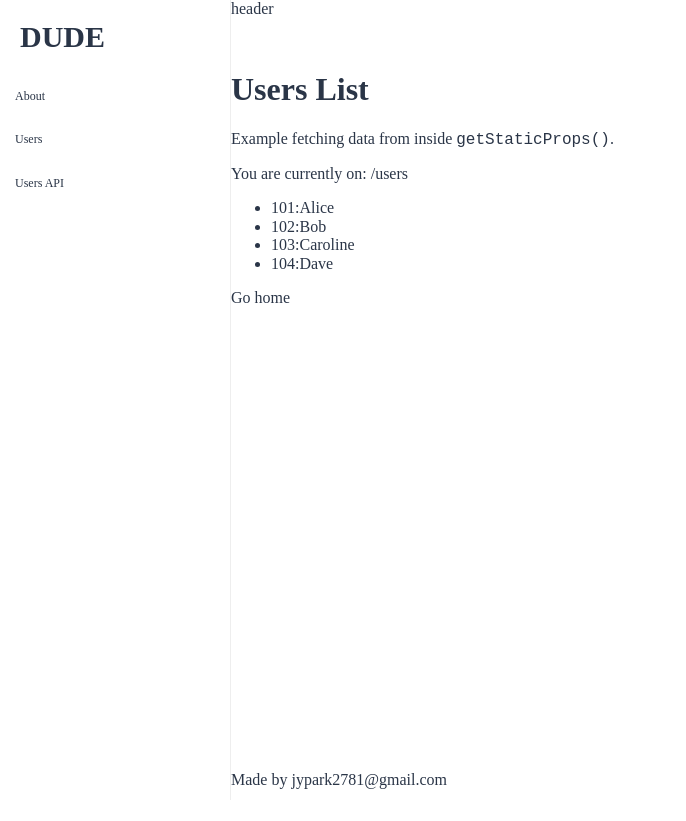
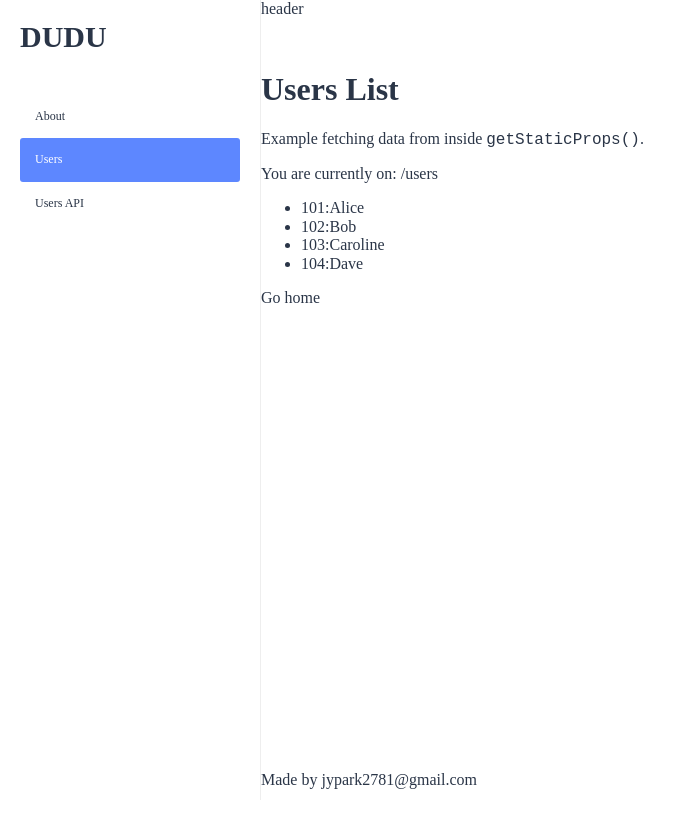
Before and after one commit to wldus904/DUDU, a Next.js app: page /users in a window 1280 px wide. Shown: the whole page, without its empty margins (0-686 px from the left). After the commit the page ends 800 px from the top, so only its background shows below. Built offline with nearby package versions, Linux system fonts and the light colour scheme.

Commit message:
feat: side menu style 수정

```diff
--- a/src/components/button/MenuButton.tsx
+++ b/src/components/button/MenuButton.tsx
@@ -1,10 +1,13 @@
 import React from "react";
-import styled from "styled-components";
+import styled, { useTheme } from "styled-components";
+import { useRouter } from "next/router";
+import { useEffect, use, useRef } from "react";
 
 const Button = styled.a`
-    width: 200px;
+    max-width: 190px;
     padding: 15px;
-    transition: all ease 500ms 0s;
+    transition: all ease 200ms 0s;
+    border-radius: 3px;
 
     &:hover {
         color: ${({ theme }) => theme.colors.primary};
@@ -12,8 +15,23 @@ const Button = styled.a`
     }
 `;
 
-const MenuButton = ({ children, ...rest }) => {
-    return <Button {...rest}>{children}</Button>;
+const MenuButton = ({ children, currentPath, ...rest }) => {
+    const theme = useTheme();
+    const buttonRef = useRef();
+    const router = useRouter();
+    const buttonStyle = {};
+
+    useEffect(() => {
+        if (currentPath === rest.href) {
+            buttonRef.current.style.backgroundColor = theme.colors.primary;
+            buttonRef.current.style.color = "#fff";
+        }
+    }, [currentPath]);
+    return (
+        <Button ref={buttonRef} {...rest}>
+            {children}
+        </Button>
+    );
 };
 
 export default MenuButton;
--- a/src/components/icon/MainIcon.tsx
+++ b/src/components/icon/MainIcon.tsx
@@ -8,7 +8,6 @@ const IconBox = styled.a`
     font-size: 30px;
     font-color: #49497c;
     font-weight: 700;
-    padding: ${(props) => props.padding};
 `;
 
 const MainIcon = ({ ...rest }) => {
@@ -20,7 +19,7 @@ const MainIcon = ({ ...rest }) => {
 
     return (
         <IconBox href="/" {...rest} onClick={clickHandler}>
-            DUDE
+            DUDU
         </IconBox>
     );
 };
--- a/src/components/layout/SideMenu.tsx
+++ b/src/components/layout/SideMenu.tsx
@@ -4,16 +4,27 @@ import styled from "styled-components";
 import MainIcon from "../icon/MainIcon";
 import MenuButton from "../button/MenuButton";
 import { useRouter } from "next/router";
+import { useEffect, useState } from "react";
 
+const MainIconWrapper = styled.div`
+    padding: 20px;
+`;
 const MenuWrapper = styled.div`
-    height: 100vh;
-    width: 255px;
+    max-width: 260px;
+    min-width: 260px;
     border-right: 1px solid #eeeeee;
     font-size: 12px;
 `;
 const MenuContents = styled.nav`
+    height: calc(100vh - 115px);
     display: flex;
     flex-direction: column;
+    padding: 20px;
+    overflow-y: hidden;
+    overflow-x: hidden;
+    &:hover {
+        overflow-y: overlay;
+    }
 `;
 
 const SideMenu = () => {
@@ -23,20 +34,30 @@ const SideMenu = () => {
         { name: "Users", url: "/users" },
         { name: "Users API", url: "/api/users" },
     ];
+    let [currentPath, setCurrentPath] = useState(router.pathname);
     const move = (e, url) => {
         e.preventDefault();
         router.push(url);
     };
 
+    useEffect(() => {
+        router.events.on("routeChangeComplete", () => {
+            setCurrentPath(router.pathname);
+        });
+    });
+
     return (
         <MenuWrapper>
-            <MainIcon padding="20px" />
+            <MainIconWrapper>
+                <MainIcon />
+            </MainIconWrapper>
             <MenuContents>
                 {menus.map((menu) => {
                     return (
                         <MenuButton
                             key={menu.url}
                             href={menu.url}
+                            currentPath={currentPath}
                             onClick={(e) => move(e, menu.url)}
                         >
                             {menu.name}
--- a/src/pages/index.tsx
+++ b/src/pages/index.tsx
@@ -4,6 +4,7 @@ import Layout from "../components/Layout";
 const IndexPage = () => (
     <Layout title="Home | Next.js + TypeScript Example">
         <Link href="/about">About</Link>
+        <br />
     </Layout>
 );
 
--- a/src/styles/global-style.ts
+++ b/src/styles/global-style.ts
@@ -8,6 +8,7 @@ export const GlobalStyle = createGlobalStyle`
       box-sizing: border-box;
       color: #2a3547;
     }
+
     a {
       cursor: pointer;
       text-decoration: none;
@@ -15,4 +16,24 @@ export const GlobalStyle = createGlobalStyle`
       &:visited { color: #2a3547; text-decoration: non; }
       &:hover { color: #2a3547; text-decoration: non; }
     }
+
+    &::-webkit-scrollbar {
+        width: 10px; /* 스크롤바의 너비 */
+    }
+    &::-webkit-scrollbar-thumb {
+        height: 10%; /* 스크롤바의 길이 */
+        background: #d6dbe4; /* 스크롤바의 색상 */
+        background-clip: padding-box;
+        border: 2px solid transparent;
+        border-radius: 2px;
+        &:hover {
+          background-color: #c1c6cd;
+        }
+    }
+    &::-webkit-scrollbar-track {
+        background: #fff; /*스크롤바 뒷 배경 색상*/
+        &:hover {
+          background-color: #f2f5fa;
+        }
+    }
 `;
--- a/src/styles/layout.ts
+++ b/src/styles/layout.ts
@@ -1,6 +1,7 @@
 import styled from "styled-components";
 
 const LayoutBox = styled.div`
+    height: 100vh;
     display: flex;
 `;
 const SideMenuBox = styled.div`
@@ -9,6 +10,11 @@ const SideMenuBox = styled.div`
 const MainBox = styled.div`
     position: relative;
     width: 100vw;
+    height: 100%;
+    overflow-y: auto;
+    &::-webkit-scrollbar {
+        width: 15px; /* 스크롤바의 너비 */
+    }
 `;
 const Contents = styled.div`
     position: relative;
```
Also changed, not shown: package.json (indentation only), 1 other file (tests, documents, lock files or other folders).
